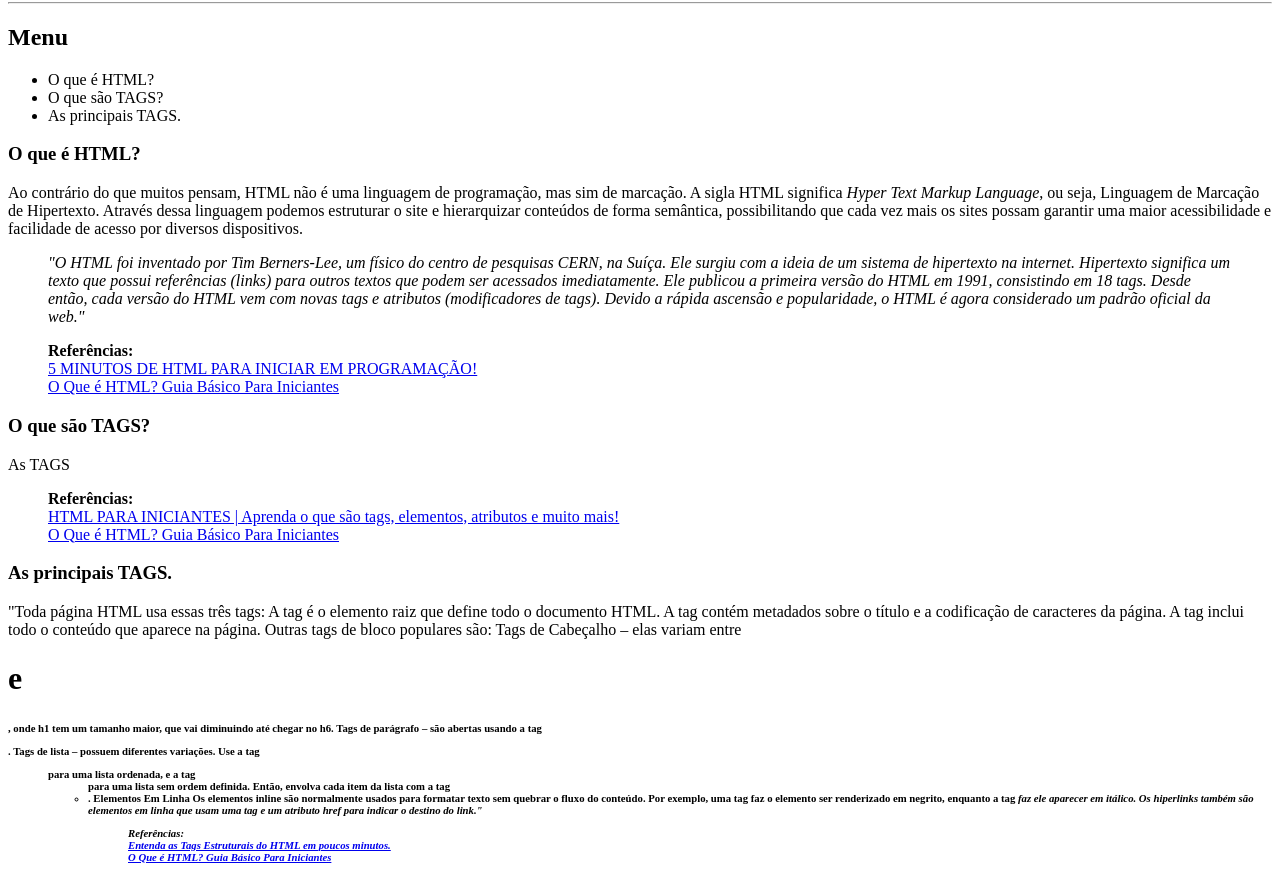
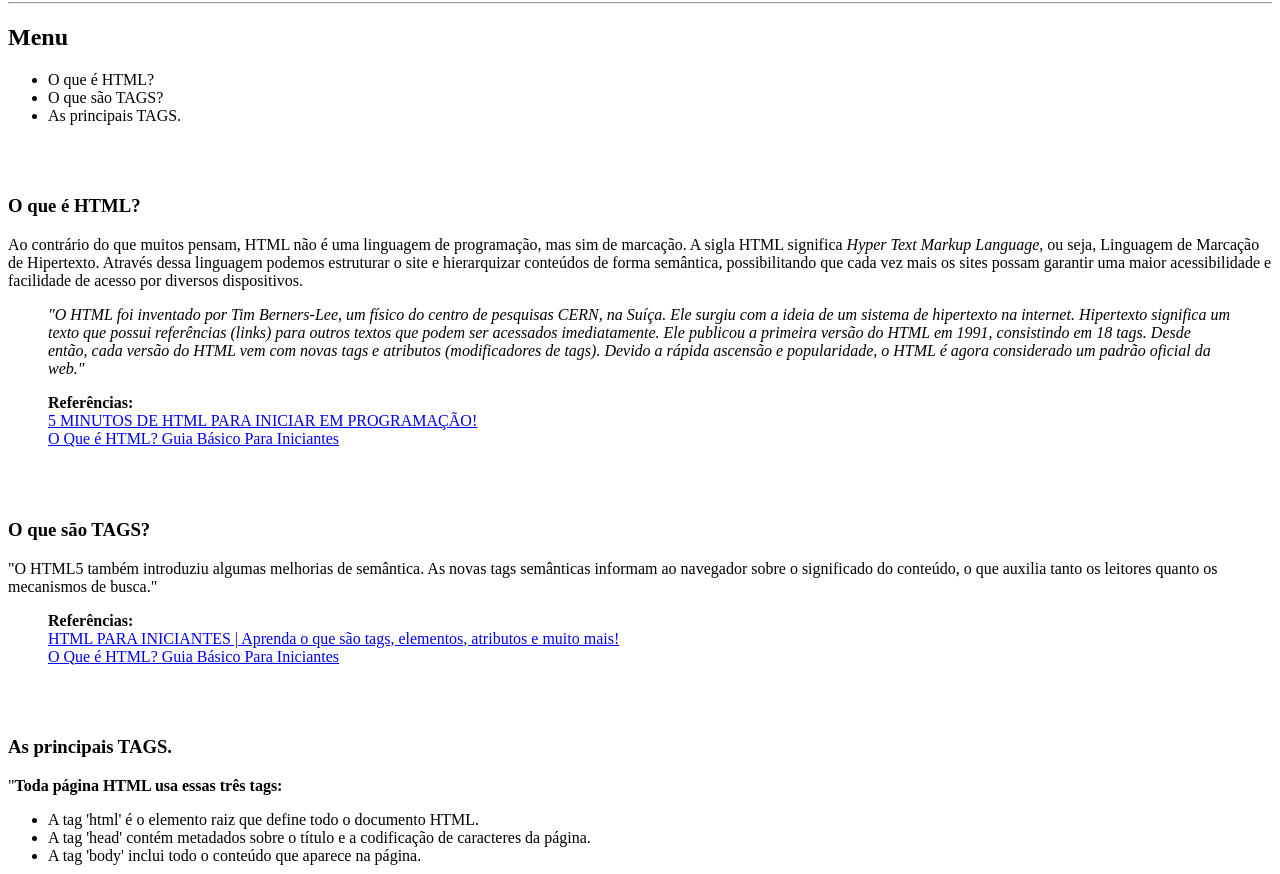
Before and after one commit to ninejfr/HTML, a plain HTML site: page index.html in a window 1280 px wide. Shown: the part 78-952 px from the top of the page. Drawn offline with Linux system fonts and the light colour scheme.

Commit message:
Conteúdo do Projeto.

```diff
--- a/index.html
+++ b/index.html
@@ -17,7 +17,7 @@
                 <li>O que são TAGS?</li>
                 <li>As principais TAGS.</li>
             </ul>
-
+            <br><br>
         <h3> O que é HTML?</h3>
             <p>Ao contrário do que muitos pensam, HTML não é uma linguagem de programação, mas sim de marcação. A sigla HTML significa <i>Hyper Text Markup Language</i>, ou seja, Linguagem de Marcação de Hipertexto. Através dessa linguagem podemos estruturar o site e hierarquizar conteúdos de forma semântica, possibilitando que cada vez mais os sites possam garantir uma maior acessibilidade e facilidade de acesso por diversos dispositivos.  </p>
             <blockquote><i>"O HTML foi inventado por Tim Berners-Lee, um físico do centro de pesquisas CERN, na Suíça. Ele surgiu com a ideia de um sistema de hipertexto na internet. Hipertexto significa um texto que possui referências (links) para outros textos que podem ser acessados imediatamente. Ele publicou a primeira versão do HTML em 1991, consistindo em 18 tags. Desde então, cada versão do HTML vem com novas tags e atributos (modificadores de tags). Devido a rápida ascensão e popularidade, o HTML é agora considerado um padrão oficial da web."</i></blockquote>
@@ -25,39 +25,33 @@
             <blockquote><strong>Referências:</strong><br> <a href="https://www.youtube.com/watch?v=3oSIqIqzN3M" target="_blank">5 MINUTOS DE HTML PARA INICIAR EM PROGRAMAÇÃO!</a> <br>
                 <a href="https://www.hostinger.com.br/tutoriais/o-que-e-html-conceitos-basicos" target="_blank">O Que é HTML? Guia Básico Para Iniciantes</a>
             </blockquote>
-
+            <br><br>
 
             <h3> O que são TAGS?</h3>
-            <p>As TAGS </p>
+            <p>"O HTML5 também introduziu algumas melhorias de semântica. As novas tags semânticas informam ao navegador sobre o significado do conteúdo, o que auxilia tanto os leitores quanto os mecanismos de busca."</p>
            <blockquote><strong>Referências:</strong><br> <a href="https://www.youtube.com/watch?v=0HAHYQQjtOY" target="_blank">HTML PARA INICIANTES | Aprenda o que são tags, elementos, atributos e muito mais!</a> <br>
             <a href="https://www.hostinger.com.br/tutoriais/o-que-e-html-conceitos-basicos" target="_blank">O Que é HTML? Guia Básico Para Iniciantes</a></blockquote>
-
+            <br><br>
 
            <h3> As principais TAGS.</h3>
-            <p>"Toda página HTML usa essas três tags:
-                A tag <html> é o elemento raiz que define todo o documento HTML.
-                A tag <head> contém metadados sobre o título e a codificação de caracteres da página.
-                A tag <body> inclui todo o conteúdo que aparece na página.
-                <html>
-                 <head>
-                   <!-- META INFORMAÇÕES -->
-                 </head>
-                 <body>
-                   <!-- CONTEÚDO DA PÁGINA -->
-                 </body>
-                </html>
+            <p>"<strong>Toda página HTML usa essas três tags:</strong> <br>
+                <ul>
+                <li>A tag 'html' é o elemento raiz que define todo o documento HTML.</li>
+                <li>A tag 'head' contém metadados sobre o título e a codificação de caracteres da página.</li>
+                <li>A tag 'body' inclui todo o conteúdo que aparece na página.</li>
+                </ul>
 
-                Outras tags de bloco populares são:
-                Tags de Cabeçalho – elas variam entre <h1> e <h6>, onde h1 tem um tamanho maior, que vai diminuindo até chegar no h6.
-                Tags de parágrafo – são abertas usando a tag <p>.
-                Tags de lista – possuem diferentes variações. Use a tag <ol> para uma lista ordenada, e a tag <ul> para uma lista sem ordem definida. Então, envolva cada item da lista com a tag <li>.
-
-                Elementos Em Linha
+                <strong>Outras tags de bloco populares são:</strong><br>
+                Tags de Cabeçalho – elas variam entre 'h1' e 'h6', onde h1 tem um tamanho maior, que vai diminuindo até chegar no h6.<br>
+                Tags de parágrafo – são abertas usando a tag 'p'.<br>
+                Tags de lista – possuem diferentes variações. Use a tag 'ol' para uma lista ordenada, e a tag 'ul' para uma lista sem ordem definida. Então, envolva cada item da lista com a tag 'li'.<br>
+                <br>
+                <strong>Elementos em Linha</strong> <br>
                 Os elementos inline são normalmente usados para formatar texto sem quebrar o fluxo do conteúdo.
-                Por exemplo, uma tag <strong> faz o elemento ser renderizado em negrito, enquanto a tag <i> faz ele aparecer em itálico. Os hiperlinks também são elementos em linha que usam uma tag <a> e um atributo href para indicar o destino do link."</p>
+                Por exemplo, uma tag 'strong' faz o elemento ser renderizado em negrito, enquanto a tag 'i' faz ele aparecer em itálico. Os hiperlinks também são elementos em linha que usam uma tag 'a' e um atributo 'href' para indicar o destino do link."</p>
             <blockquote><strong>Referências:</strong><br> <a href="https://www.youtube.com/watch?v=CauZKbY9pLc" target="_blank">Entenda as Tags Estruturais do HTML em poucos minutos. </a>  <br>
                 <a href="https://www.hostinger.com.br/tutoriais/o-que-e-html-conceitos-basicos" target="_blank">O Que é HTML? Guia Básico Para Iniciantes</a></blockquote>
-
+            <br><br>
 
 
 </body>
```
